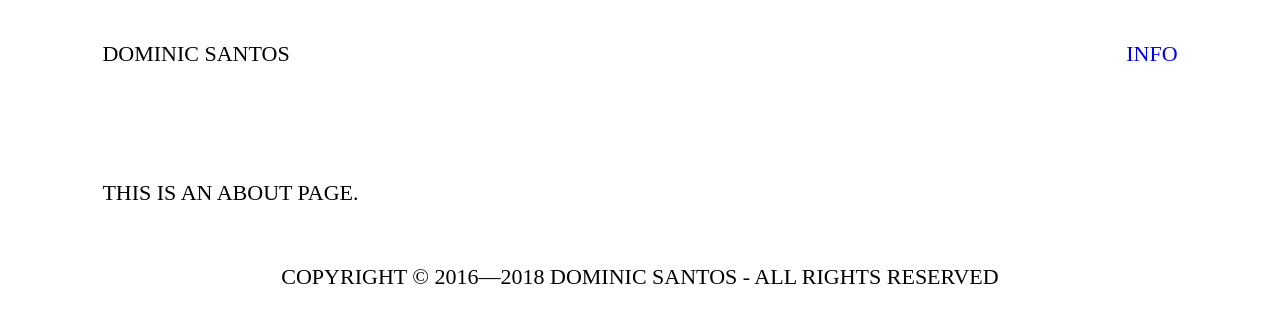
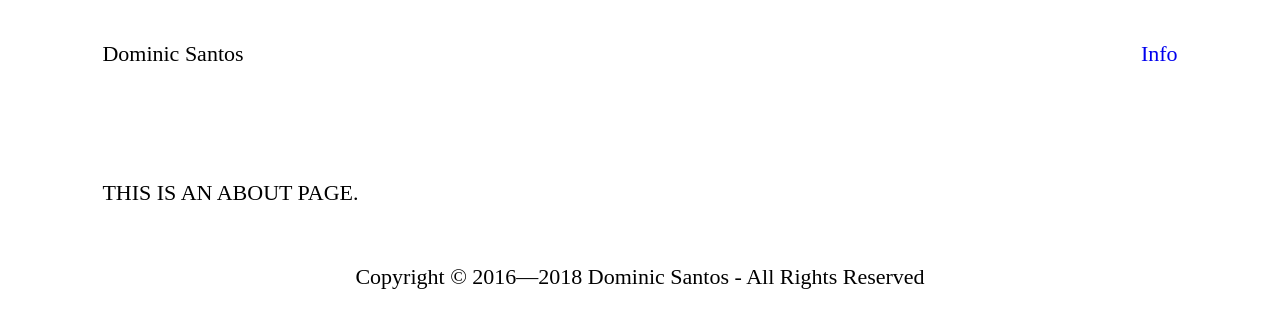
Before and after one commit to davesantos/dominicsantos, a Jekyll site: the page built from about.md, in a window 1280 px wide. Shown: the top 328 px of the page. Built offline with Jekyll 4.4.1, drawn with Linux system fonts in a browser that asks for light colours; some web fonts are replaced.

Commit message:
Update type

```diff
--- a/css/all.sass
+++ b/css/all.sass
@@ -59,7 +59,6 @@ body
   // font-family: -apple-system, BlinkMacSystemFont, "Segoe UI", Roboto, Helvetica, Arial, sans-serif, "Apple Color Emoji", "Segoe UI Emoji", "Segoe UI Symbol"
   // font-family: TimesNewRoman, "Times New Roman", Times, Baskerville, Georgia, serif
   font-family: 'Oranienbaum', serif
-  text-transform: uppercase
 
 a
   text-decoration: none
@@ -116,16 +115,17 @@ nav ul
 .main
   // @extend %widthSize
   margin-top: 8em
+  text-transform: uppercase
+
 
 .article
   display: block
   margin-bottom: 5rem
 
 .footer
-  display: flex
+  @extend %widthSize
   justify-content: center
   align-items: center
-  @extend %widthSize
   height: 10vh
 
 //------------------------------------------------------------
```
